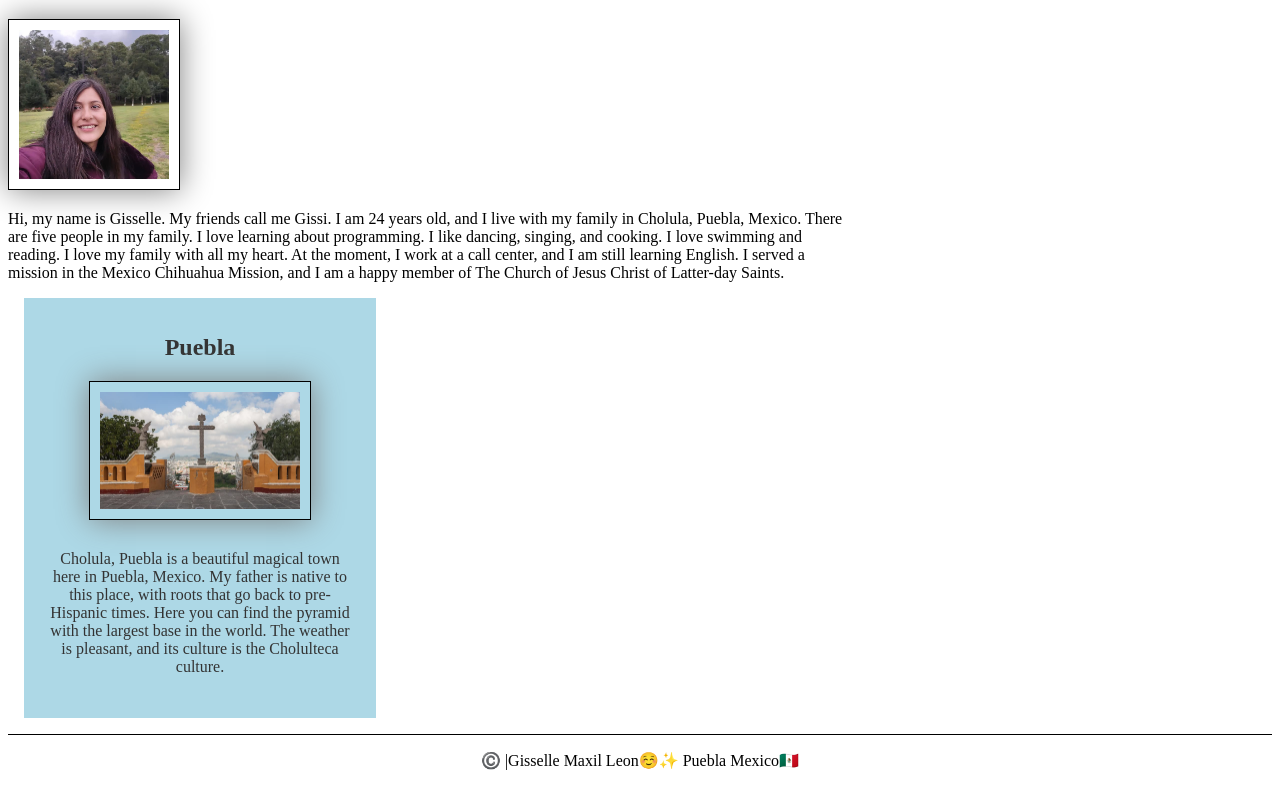
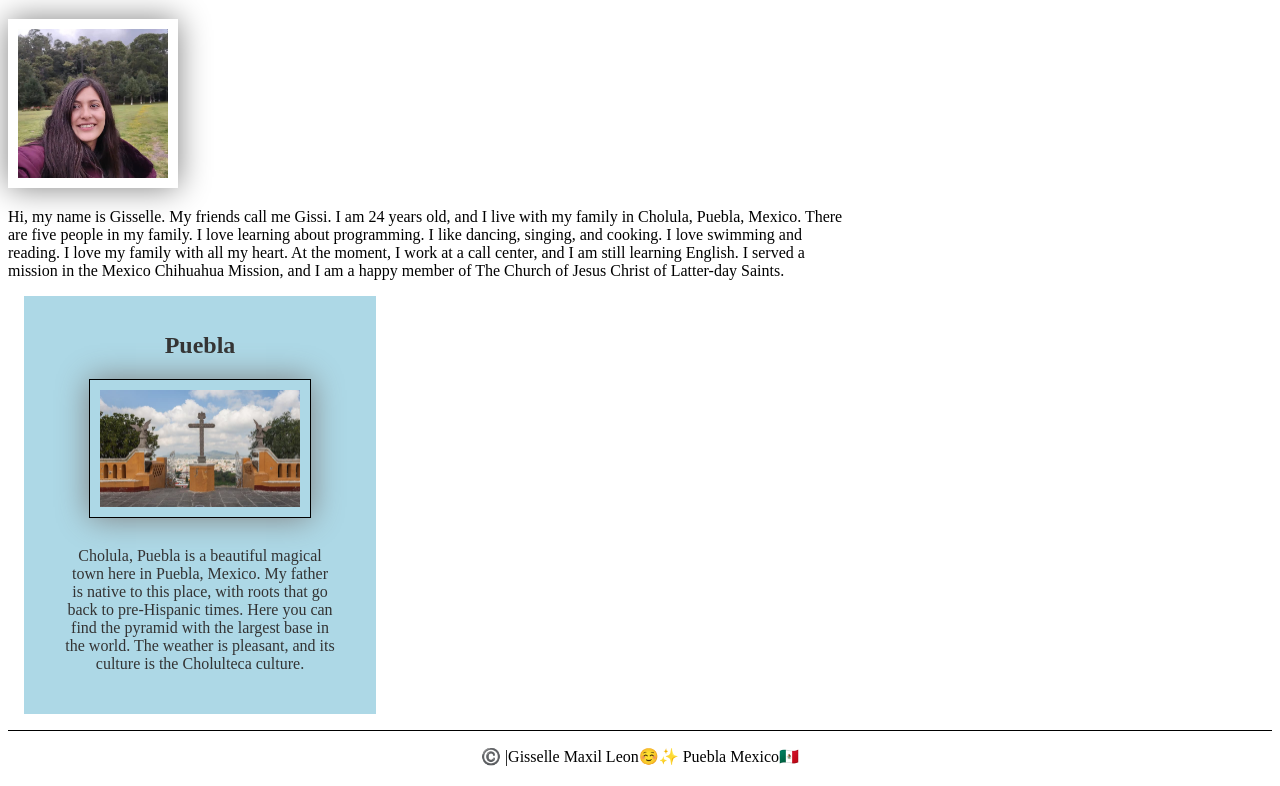
Before and after one commit to 98-01/wdd130, a plain HTML site: page index.html in a window 1280 px wide. Shown: the part 205-991 px from the top of the page. Drawn offline with Linux system fonts and the light colour scheme.

Commit message:
I fixed the css rules.

```diff
--- a/styles/styles.css
+++ b/styles/styles.css
@@ -10,6 +10,7 @@ nav a {
 h1{
     color:darkblue;
 }
+
 img{
     width:150px;
     height:auto;
@@ -17,30 +18,39 @@ img{
     padding:10px;
     box-shadow:0 0 30px gray;
 }
+
 aside p{
     padding:10px;
-    margin: top 15px;;
+    margin: 15px;;
 }
+
 main{
     max-width:840px;
 }
+
 aside{
     width:20rem;
     margin:1em;
-    border:1px solid rgb (000/0.2);
+    border:1px;
     padding:1rem;
     background-color:lightblue;
     color:#333;
     text-align:center;
 }
+
 aside img{
     width:200px;
     height:auto;
 }
+
 main img{
     width:150px;
     height:auto;
+    border:80px;
+    padding:10px;
+    box-shadow:gray;
 }
+
 p{padding:0;}
 
 footer{
```
